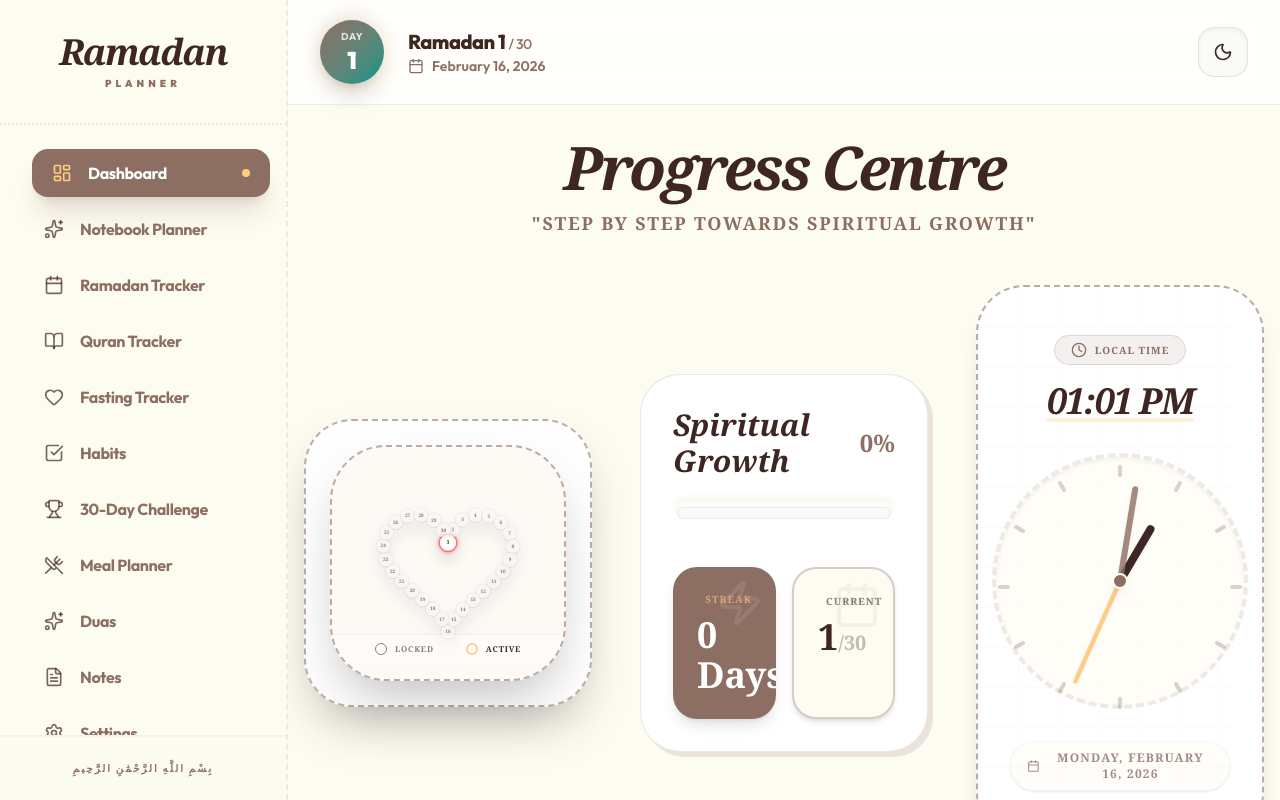
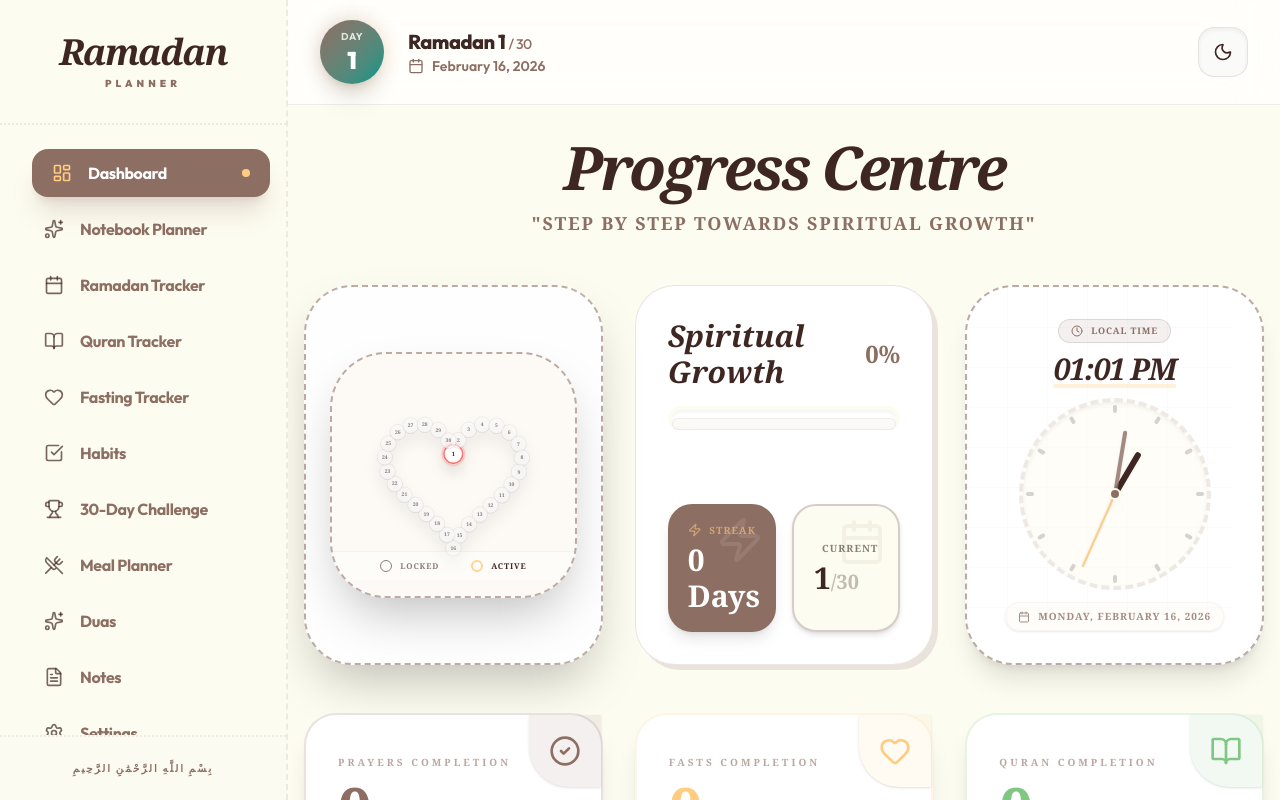
Before and after one commit to Danishh-7/Ramadan-planner, a Next.js app: page / in a window 1280 px wide. Shown: the top 800 px of the page. Built offline with nearby package versions, Linux system fonts and the light colour scheme.

Commit message:
fixed the clock

```diff
--- a/src/components/features/Dashboard.tsx
+++ b/src/components/features/Dashboard.tsx
@@ -83,14 +83,15 @@
                 </p>
             </div>
 
-            <div className="grid grid-cols-1 lg:grid-cols-3 gap-12 items-center">
-                <div className="relative p-6 notebook-border rounded-[3rem] bg-card shadow-2xl">
+            <div className="grid grid-cols-1 lg:grid-cols-3 gap-8 items-stretch">
+                {/* 1. Progress Heart */}
+                <div className="relative p-6 notebook-border rounded-[3rem] bg-card shadow-2xl flex flex-col justify-center min-h-[380px]">
                     <div className="absolute inset-0 islamic-pattern opacity-5 pointer-events-none" />
                     <ProgressHeart />
                 </div>
 
-                <div className="space-y-8">
-                    <Card className="p-8 rounded-[2.5rem] notebook-shadow space-y-8 bg-card shadow-xl">
+                {/* 2. Spiritual Growth Stats */}
+                <Card className="p-8 rounded-[2.5rem] notebook-shadow bg-card shadow-xl flex flex-col justify-between min-h-[380px]">
                     <div className="space-y-4">
                         <div className="flex items-center justify-between">
                             <h2 className="text-3xl font-black italic text-card-foreground">Spiritual Growth</h2>
@@ -99,8 +100,8 @@
                         <ProgressBar value={overallProgress} color="primary" showPercentage={false} className="h-6 rounded-full border-4 border-background shadow-inner" />
                     </div>
 
-                        <div className="grid grid-cols-2 gap-4 pt-4">
-                            <div className="bg-primary text-primary-foreground p-6 rounded-3xl space-y-2 shadow-lg relative overflow-hidden">
+                    <div className="grid grid-cols-2 gap-4 flex-1 items-end mt-4">
+                        <div className="bg-primary text-primary-foreground p-5 rounded-3xl space-y-1 shadow-lg relative overflow-hidden h-32 flex flex-col justify-center">
                             <div className="absolute top-0 right-0 p-3 opacity-10">
                                 <Zap className="w-12 h-12" />
                             </div>
@@ -108,9 +109,9 @@
                                 <Zap className="w-4 h-4 text-secondary" />
                                 <span className="text-[10px] font-black uppercase tracking-widest text-secondary">Streak</span>
                             </div>
-                                <div className="text-4xl font-black">{currentStreak} Days</div>
+                            <div className="text-3xl font-black">{currentStreak} Days</div>
                         </div>
-                            <div className="bg-background border-2 border-border p-6 rounded-3xl space-y-2 shadow-md relative overflow-hidden">
+                        <div className="bg-background border-2 border-border p-5 rounded-3xl space-y-1 shadow-md relative overflow-hidden h-32 flex flex-col justify-center">
                             <div className="absolute top-0 right-0 p-3 opacity-5">
                                 <Calendar className="w-12 h-12" />
                             </div>
@@ -118,13 +119,13 @@
                                 <Calendar className="w-4 h-4 text-foreground" />
                                 <span className="text-[10px] font-black uppercase tracking-widest text-foreground">Current</span>
                             </div>
-                                <div className="text-4xl font-black text-foreground">{currentDay}<span className="text-xl opacity-30">/30</span></div>
+                            <div className="text-3xl font-black text-foreground">{currentDay}<span className="text-xl opacity-30">/30</span></div>
                         </div>
                     </div>
                 </Card>
-                </div>
 
-                <div className="h-full">
+                {/* 3. Clock */}
+                <div className="h-full min-h-[380px]">
                     <Clock />
                 </div>
             </div>
--- a/src/components/ui/Clock.tsx
+++ b/src/components/ui/Clock.tsx
@@ -38,7 +38,7 @@
     });
 
     return (
-        <Card className="h-full min-h-[380px] p-8 rounded-[3rem] notebook-border bg-card relative overflow-hidden flex flex-col items-center justify-between shadow-xl group hover:shadow-2xl transition-all duration-500">
+        <Card className="h-full w-full p-6 rounded-[3rem] notebook-border bg-card relative overflow-hidden flex flex-col items-center justify-between shadow-xl group hover:shadow-2xl transition-all duration-500">
             {/* Background Pattern */}
             <div className="absolute inset-0 opacity-[0.03] pointer-events-none">
                 <svg width="90%" height="90%" xmlns="http://www.w3.org/2000/svg">
@@ -52,16 +52,16 @@
             </div>
 
             {/* Header */}
-            <div className="relative z-10 text-center space-y-4 pt-4">
-                <div className="inline-flex items-center gap-2 px-4 py-1.5 rounded-full bg-primary/10 border border-primary/20 text-primary">
-                    <ClockIcon className="w-4 h-4" />
-                    <span className="text-[10px] font-black uppercase tracking-widest">Local Time</span>
+            <div className="relative z-10 text-center space-y-2 pt-2">
+                <div className="inline-flex items-center gap-2 px-3 py-1 rounded-full bg-primary/10 border border-primary/20 text-primary">
+                    <ClockIcon className="w-3 h-3" />
+                    <span className="text-[9px] font-black uppercase tracking-widest">Local Time</span>
                 </div>
-                <h3 className="text-4xl font-black italic tracking-tighter text-foreground decoration-secondary/30 underline decoration-4 underline-offset-4">{timeString}</h3>
+                <h3 className="text-3xl font-black italic tracking-tighter text-foreground decoration-secondary/30 underline decoration-4 underline-offset-4">{timeString}</h3>
             </div>
 
             {/* Analog Clock Face */}
-            <div className="relative w-64 h-64 flex items-center justify-center my-8">
+            <div className="relative w-48 h-48 flex items-center justify-center">
                 {/* Outer Ring */}
                 <div className="absolute inset-0 rounded-full border-4 border-dashed border-border/40 shadow-inner bg-background/50" />
 
@@ -69,19 +69,21 @@
                 {Array.from({ length: 12 }).map((_, i) => (
                     <div
                         key={i}
-                        className="absolute w-1 h-3 bg-foreground/20 rounded-full origin-bottom"
+                        className="absolute w-1 h-2 bg-foreground/20 rounded-full"
                         style={{
-                            transform: `rotate(${i * 30}deg) translateY(-110px)`,
+                            top: '50%',
+                            left: '50%',
+                            transform: `translate(-50%, -50%) rotate(${i * 30}deg) translateY(-85px)`,
                         }}
                     />
                 ))}
 
                 {/* Center Dot */}
-                <div className="absolute w-4 h-4 bg-primary rounded-full z-20 shadow-lg border-2 border-background" />
+                <div className="absolute w-3 h-3 bg-primary rounded-full z-20 shadow-lg border-2 border-background" />
 
                 {/* Hour Hand */}
                 <div
-                    className="absolute w-2 h-16 bg-foreground rounded-full origin-bottom z-10 shadow-sm"
+                    className="absolute w-1.5 h-12 bg-foreground rounded-full origin-bottom z-10 shadow-sm"
                     style={{
                         bottom: '50%',
                         transform: `rotate(${hourAngle}deg)`,
@@ -91,7 +93,7 @@
 
                 {/* Minute Hand */}
                 <div
-                    className="absolute w-1.5 h-24 bg-muted-foreground rounded-full origin-bottom z-10 shadow-sm opacity-80"
+                    className="absolute w-1 h-16 bg-muted-foreground rounded-full origin-bottom z-10 shadow-sm opacity-80"
                     style={{
                         bottom: '50%',
                         transform: `rotate(${minuteAngle}deg)`,
@@ -101,7 +103,7 @@
 
                 {/* Second Hand */}
                 <div
-                    className="absolute w-1 h-28 bg-secondary rounded-full origin-bottom z-10 shadow-sm"
+                    className="absolute w-0.5 h-20 bg-secondary rounded-full origin-bottom z-10 shadow-sm"
                     style={{
                         bottom: '50%',
                         transform: `rotate(${secondAngle}deg)`,
@@ -111,10 +113,10 @@
             </div>
 
             {/* Date Footer */}
-            <div className="relative z-10 text-center pb-4">
-                <div className="flex items-center justify-center gap-2 text-muted-foreground opacity-80 bg-background/50 px-4 py-2 rounded-full border border-border/20 shadow-sm">
-                    <Calendar className="w-4 h-4" />
-                    <span className="text-xs font-bold uppercase tracking-widest">{dateFormat}</span>
+            <div className="relative z-10 text-center pb-2">
+                <div className="flex items-center justify-center gap-2 text-muted-foreground opacity-80 bg-background/50 px-3 py-1.5 rounded-full border border-border/20 shadow-sm">
+                    <Calendar className="w-3 h-3" />
+                    <span className="text-[10px] font-bold uppercase tracking-widest">{dateFormat}</span>
                 </div>
             </div>
         </Card>
```
Lines whose indentation alone changed are shown as unchanged.
